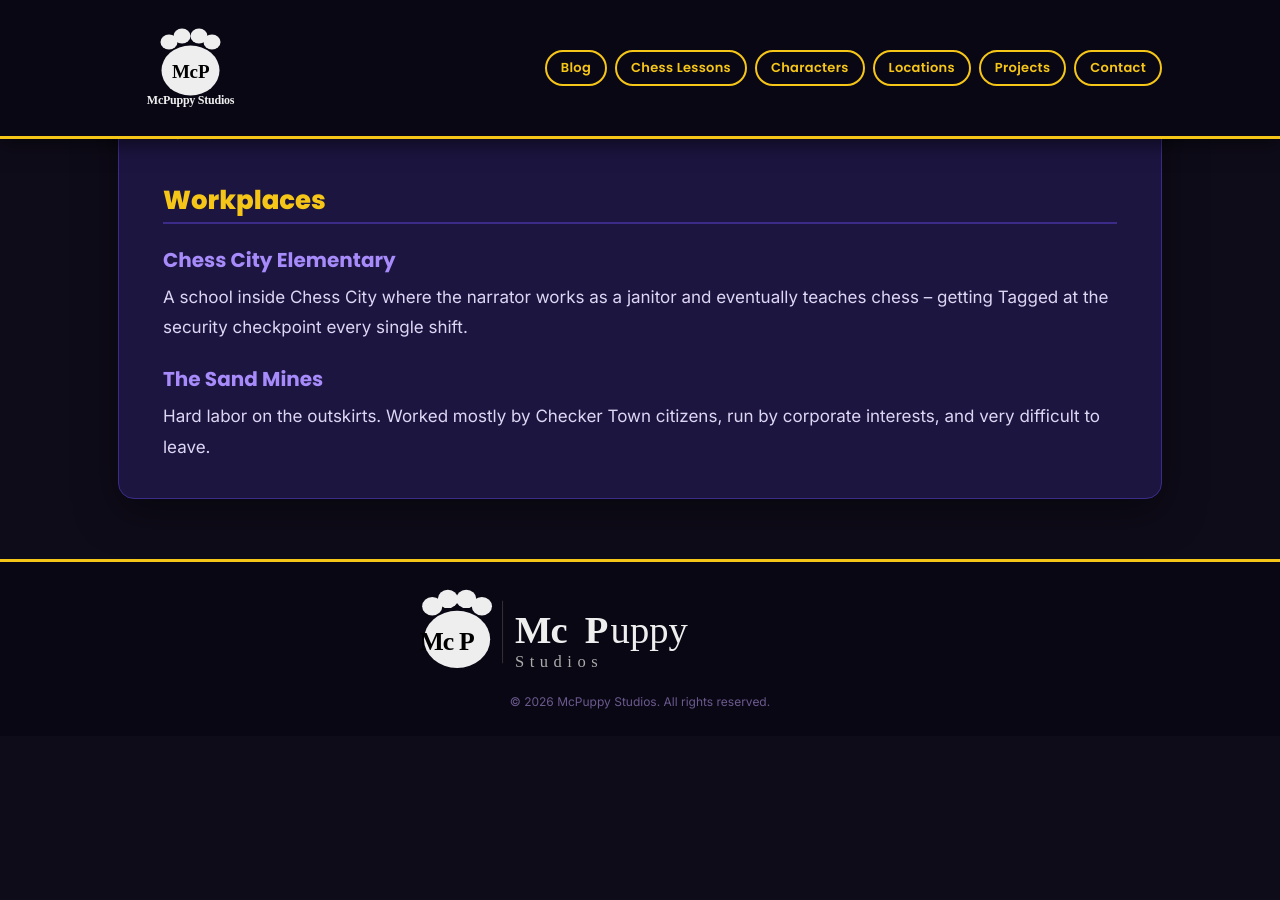
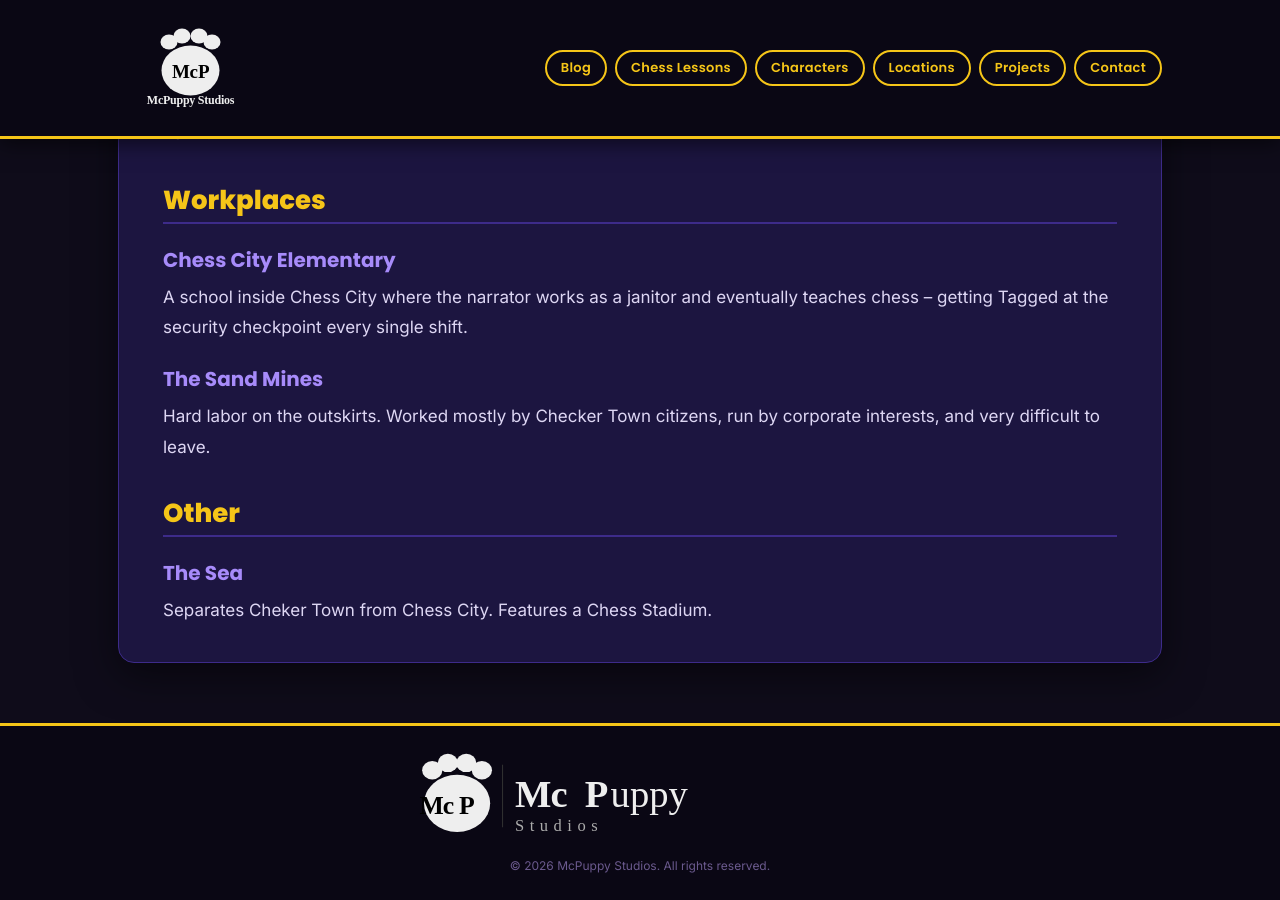
Before and after one commit to ngreen37/ngreen37.github.io, a Jekyll site: the page built from locations.md, in a window 1280 px wide and 900 px high, scrolled down 736 px. Built offline with Jekyll 4.4.1, drawn with Linux system fonts in a browser that asks for light colours; before the commit the page ends 1472 px from its top, so only the background shows below that.

Commit message:
blog: 2026-04-15

```diff
--- a/locations.md
+++ b/locations.md
@@ -27,3 +27,8 @@ A school inside Chess City where the narrator works as a janitor and eventually
 
 ### [The Sand Mines](/locations/sand-mines/)
 Hard labor on the outskirts. Worked mostly by Checker Town citizens, run by corporate interests, and very difficult to leave.
+
+## Other
+
+### [The Sea](/_locations/the-sea.md)
+Separates Cheker Town from Chess City.  Features a Chess Stadium.
```
Also changed, not shown: characters.md (+3 -0 lines).
